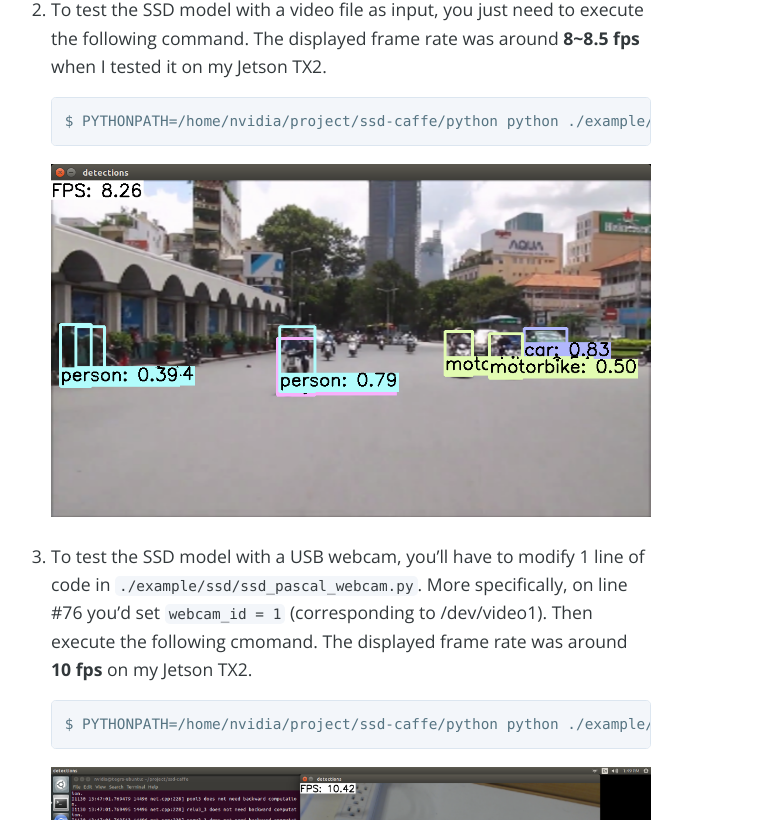
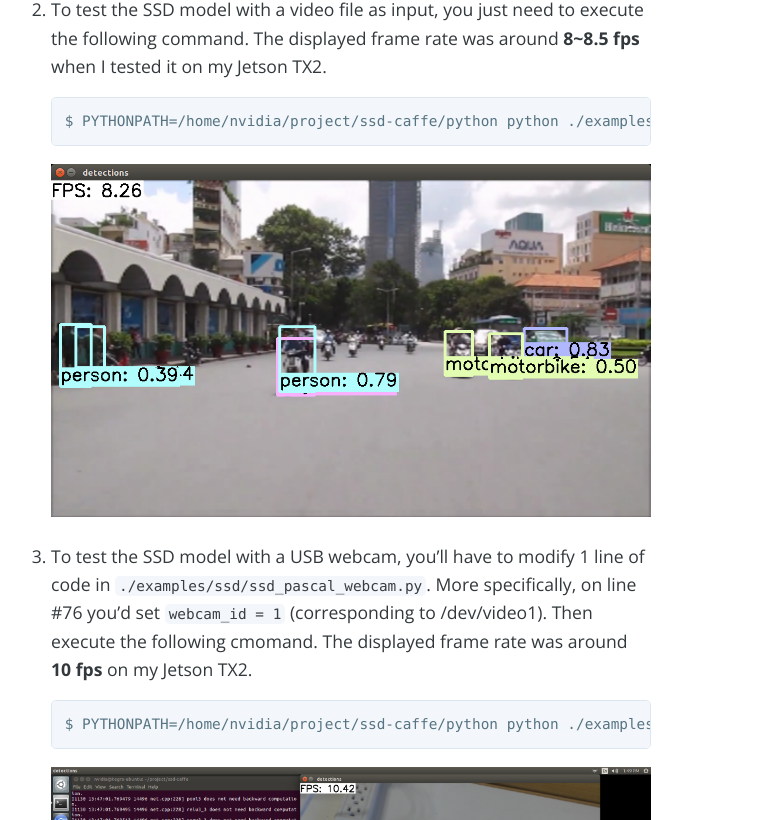
Before and after one commit to jkjung-avt/jkjung-avt.github.io, a Jekyll site: the page built from _posts/2017-11-30-ssd.md, in a window 1280 px wide and 1400 px high, scrolled down 2098 px. Shown: the part 217-1037 px from the top of the window, without its empty margins (309-1087 px from the left). Built offline with Jekyll 4.4.1, drawn with Linux system fonts in a browser that asks for light colours; nearby versions of some CDN libraries; comment, search, counter and statistics services are not loaded.

Commit message:
Correct 3 instances of 'examples'

````diff
--- a/_posts/2017-11-30-ssd.md
+++ b/_posts/2017-11-30-ssd.md
@@ -72,15 +72,15 @@ In order to do testing, you'll first need to downloaded the pre-trained caffemod
 2. To test the SSD model with a video file as input, you just need to execute the following command. The displayed frame rate was around **8~8.5 fps** when I tested it on my Jetson TX2.
 
    ```shell
-   $ PYTHONPATH=/home/nvidia/project/ssd-caffe/python python ./example/ssd/ssd_pascal_video.py
+   $ PYTHONPATH=/home/nvidia/project/ssd-caffe/python python ./examples/ssd/ssd_pascal_video.py
    ```
 
    ![Running ssd_pascal_video.py on Jetson TX2](/assets/2017-11-30-ssd/ssd_video.png)
 
-3. To test the SSD model with a USB webcam, you'll have to modify 1 line of code in `./example/ssd/ssd_pascal_webcam.py`. More specifically, on line #76 you'd set `webcam_id = 1` (corresponding to /dev/video1). Then execute the following cmomand. The displayed frame rate was around **10 fps** on my Jetson TX2.
+3. To test the SSD model with a USB webcam, you'll have to modify 1 line of code in `./examples/ssd/ssd_pascal_webcam.py`. More specifically, on line #76 you'd set `webcam_id = 1` (corresponding to /dev/video1). Then execute the following cmomand. The displayed frame rate was around **10 fps** on my Jetson TX2.
 
    ```shell
-   $ PYTHONPATH=/home/nvidia/project/ssd-caffe/python python ./example/ssd/ssd_pascal_webcam.py
+   $ PYTHONPATH=/home/nvidia/project/ssd-caffe/python python ./examples/ssd/ssd_pascal_webcam.py
    ```
 
    ![Running ssd_pascal_webcam.py on Jetson TX2](/assets/2017-11-30-ssd/ssd_webcam.png)
````
